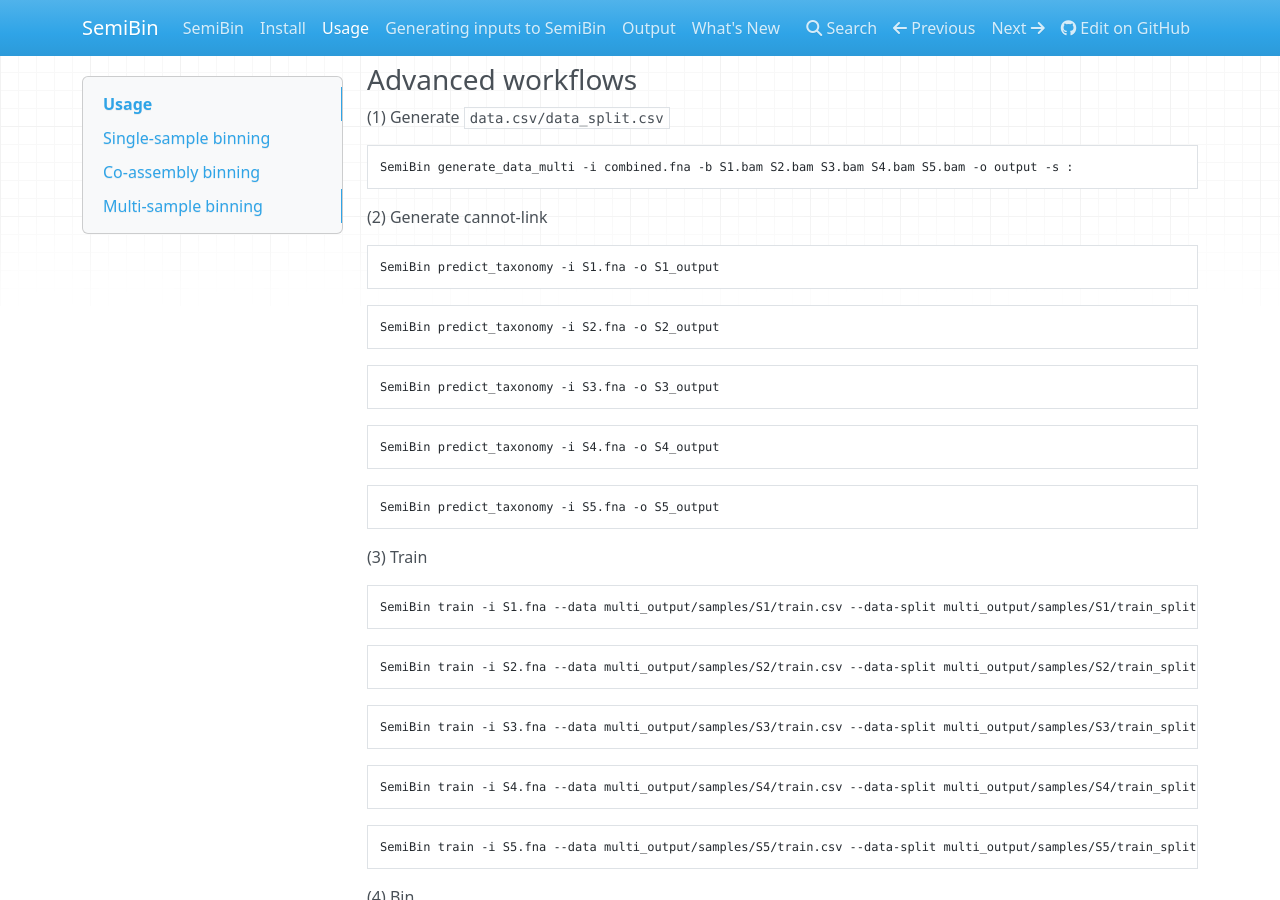
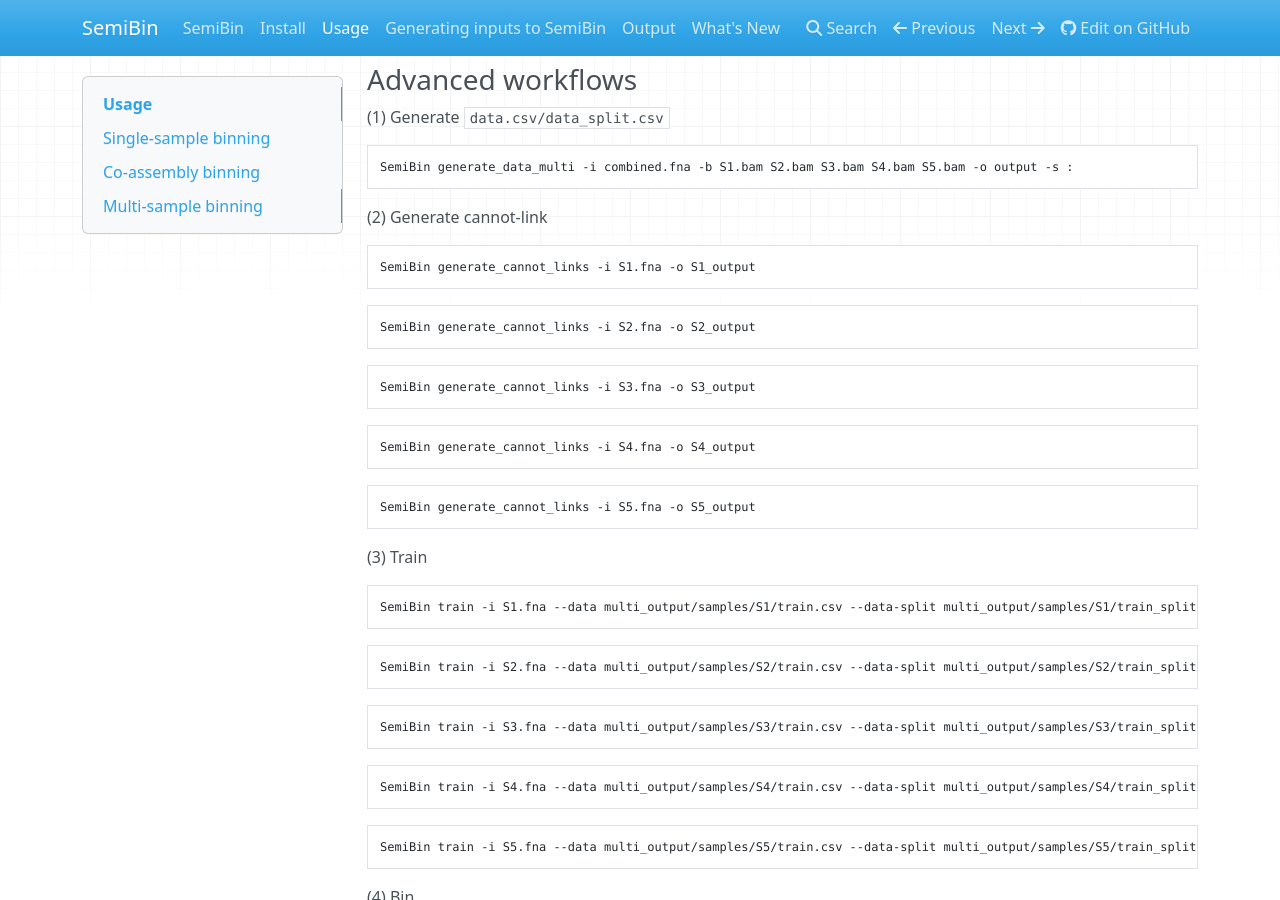
Before and after one commit to BigDataBiology/SemiBin, an MkDocs documentation site: the page built from docs/usage.md, in a window 1280 px wide and 900 px high, scrolled down 2390 px. Built offline with MkDocs 1.6.1, drawn with Linux system fonts in a browser that asks for light colours; nearby versions of some CDN libraries; some of the changed text lies outside the part shown.

````diff
--- a/docs/usage.md
+++ b/docs/usage.md
@@ -21,7 +21,7 @@
 ```
 (2) Generate cannot-link
 ```bash
-SemiBin predict_taxonomy -i S1.fna -o S1_output
+SemiBin generate_cannot_links -i S1.fna -o S1_output
 ```
 (3) Train
 ```bash
@@ -61,7 +61,7 @@
 ```
 (2) Generate cannot-link
 ```bash
-SemiBin predict_taxonomy -i contig.fna -o contig_output
+SemiBin generate_cannot_links -i contig.fna -o contig_output
 ```
 (3) Train
 ```bash
@@ -115,19 +115,19 @@
 ```
 (2) Generate cannot-link
 ```bash
-SemiBin predict_taxonomy -i S1.fna -o S1_output
+SemiBin generate_cannot_links -i S1.fna -o S1_output
 ```
 ```bash
-SemiBin predict_taxonomy -i S2.fna -o S2_output
+SemiBin generate_cannot_links -i S2.fna -o S2_output
 ```
 ```bash
-SemiBin predict_taxonomy -i S3.fna -o S3_output
+SemiBin generate_cannot_links -i S3.fna -o S3_output
 ```
 ```bash
-SemiBin predict_taxonomy -i S4.fna -o S4_output
+SemiBin generate_cannot_links -i S4.fna -o S4_output
 ```
 ```bash
-SemiBin predict_taxonomy -i S5.fna -o S5_output
+SemiBin generate_cannot_links -i S5.fna -o S5_output
 ```
 (3) Train
 ```bash
````
Also changed, not shown: docs/output.md (+2 -6 lines), docs/whatsnew.md (+9 -0 lines), 3 other files.
